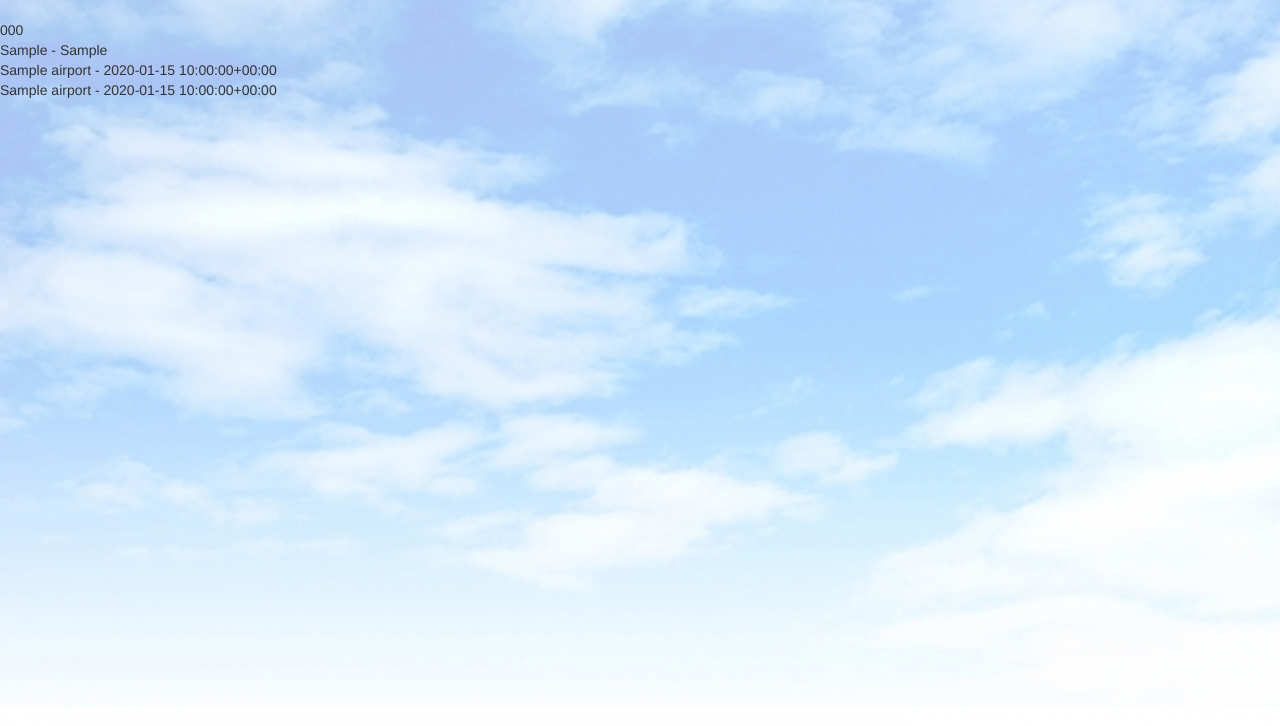
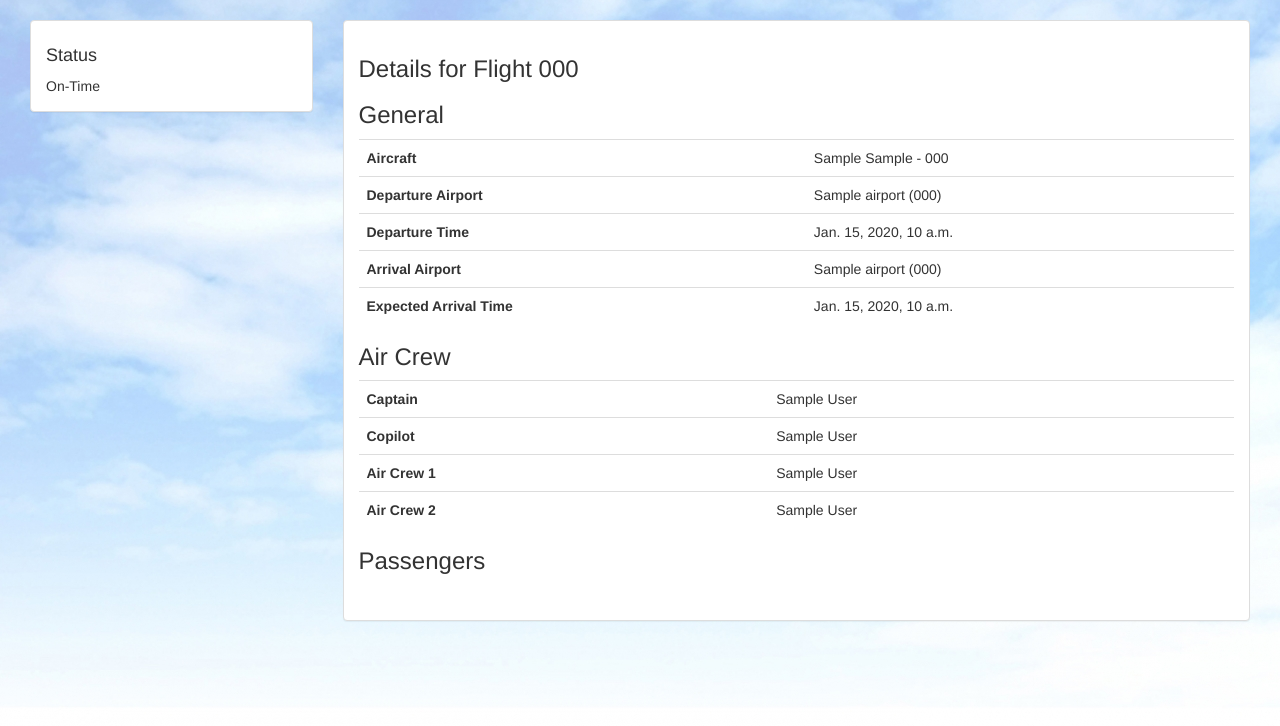
Before and after one commit to Jboulery/airline, a Django app: page /flight/1/ in a window 1280 px wide. Shown: the part 52-778 px from the top of the page. Run offline with Django 3.2, Linux system fonts and the light colour scheme; tables that the repository leaves empty hold one stand-in row (values such as "Sample post"); some libraries are stand-ins or nearby versions.

Commit message:
Ajout des pages de modifications des vols et mise en page de detail.html

```diff
--- a/airline/urls.py
+++ b/airline/urls.py
@@ -3,5 +3,5 @@ from django.contrib import admin
 
 urlpatterns = [
     url(r'^admin/', admin.site.urls),
-    url(r'^flight/', include('flight.urls'))
+    url(r'^', include('flight.urls'))
 ]
--- a/flight/models.py
+++ b/flight/models.py
@@ -1,4 +1,5 @@
 from django.db import models
+from django.core.urlresolvers import reverse
 
 
 class Person(models.Model):
@@ -28,7 +29,7 @@ class Plane(models.Model):
     nb_col_of_seats = models.PositiveSmallIntegerField()
 
     def __str__(self):
-        return self.manufacturer + ' - ' + self.aircraft_model
+        return self.manufacturer + ' ' + self.aircraft_model + ' - ' + self.registration_number
 
 class Airport(models.Model):
     three_letters_code = models.CharField(max_length=3) #Regex Validator needed
@@ -63,6 +64,9 @@ class Flight(models.Model):
     departure = models.ForeignKey(Departure, on_delete=models.CASCADE)
     arrival = models.ForeignKey(Arrival, on_delete=models.CASCADE)
 
+    def get_absolute_url(self):
+        return reverse('flight:detail', kwargs={'pk': self.pk})
+
     def __str__(self):
         return self.flight_number
 
--- a/flight/templates/flight/detail.html
+++ b/flight/templates/flight/detail.html
@@ -2,8 +2,94 @@
 {% block title %}Flight {{flight.flight_number}}{% endblock %}
 
 {% block body %}
-    {{ flight.flight_number }}<br>
-    {{ flight.plane }}<br>
-    {{ flight.departure }}<br>
-    {{ flight.arrival }}<br>
+
+    <div class="container-fluid flights-container">
+
+        <!-- Left Flight Search -->
+        <div class="col-sm-4 col-md-3">
+            <div class="panel panel-default">
+                <div class="panel-body">
+                    <h4>Status</h4>
+                    <div>
+                        On-Time
+                    </div>
+                </div>
+            </div>
+        </div>
+
+        <!-- Right Details List -->
+        <div class="col-sm-8 col-md-9">
+
+            <div class="panel panel-default">
+                <div class="panel-body">
+
+                    <h3>Details for Flight {{flight.flight_number}}</h3>
+
+                    {% if error_message %}
+                        <p><strong>{{error_message}}</strong></p>
+                    {% endif %}
+
+                    <h3>General</h3>
+                    <table class="table" id="generalDetailsTable">
+                        <tbody>
+                            <tr>
+                              <th>Aircraft</th>
+                                <td>{{flight.plane}}</td>
+                            </tr>
+                            <tr>
+                              <th>Departure Airport</th>
+                                <td>{{flight.departure.airport}}</td>
+                            </tr>
+                            <tr>
+                              <th>Departure Time</th>
+                                <td>{{flight.departure.time}}</td>
+                            </tr>
+                            <tr>
+                                <th>Arrival Airport</th>
+                                <td>{{flight.arrival.airport}}</td>
+                            </tr>
+                            <tr>
+                                <th>Expected Arrival Time</th>
+                                <td>{{flight.arrival.time}}</td>
+                            </tr>
+                        </tbody>
+                    </table>
+
+                    <h3>Air Crew</h3>
+
+                    <table class="table" id="crewDetailsTable">
+                        <tbody>
+                            <tr>
+                              <th>Captain</th>
+                                <td>{{flight.departure.pilot_1}}</td>
+                            </tr>
+                            <tr>
+                              <th>Copilot</th>
+                                <td>{{flight.departure.pilot_2}}</td>
+                            </tr>
+                            <tr>
+                              <th>Air Crew 1</th>
+                                <td>{{flight.departure.aircrew_1}}</td>
+                            </tr>
+                            <tr>
+                                <th>Air Crew 2</th>
+                                <td>{{flight.departure.aircrew_2}}</td>
+                            </tr>
+                        </tbody>
+                    </table>
+
+                    <h3>Passengers</h3>
+
+                    <table class="table" id="passengersDetailsTable">
+                        <tbody>
+                        </tbody>
+                    </table>
+
+                </div>
+            </div>
+
+        </div>
+
+    </div>
+
 {% endblock %}
--- a/flight/urls.py
+++ b/flight/urls.py
@@ -4,9 +4,18 @@ from . import views
 app_name = 'flight'
 
 urlpatterns = [
-    #/flight
+    #/
     url(r'^$', views.IndexView.as_view(), name='index'),
 
-    #/flight/<flight_id>
-    url(r'^(?P<pk>[0-9]+)/$', views.DetailView.as_view(), name='detail')
+    #/flight/<flight_id>/
+    url(r'^flight/(?P<pk>[0-9]+)/$', views.DetailView.as_view(), name='detail'),
+
+    #/flight/add
+    url(r'^flight/add/$', views.FlightCreate.as_view(), name='flight-add'),
+
+    #/flight/<flight_id>/update/
+    url(r'^flight/(?P<pk>[0-9]+)/update/$', views.FlightUpdate.as_view(), name='flight-update'),
+
+    #/flight/<flight_id>/delete/
+    url(r'^flight/(?P<pk>[0-9]+)/delete/$', views.FlightDelete.as_view(), name='flight-delete'),
 ]
--- a/flight/views.py
+++ b/flight/views.py
@@ -1,5 +1,8 @@
 from django.views import generic
+from django.views.generic import CreateView, UpdateView, DeleteView
+from django.core.urlresolvers import reverse_lazy
 from .models import Flight
+
 
 class IndexView(generic.ListView):
     template_name = 'flight/index.html'
@@ -12,3 +15,18 @@ class IndexView(generic.ListView):
 class DetailView(generic.DetailView):
     model = Flight
     template_name = 'flight/detail.html'
+
+
+class FlightCreate(CreateView):
+    model = Flight
+    fields = ['flight_number', 'plane', 'departure', 'arrival']
+
+
+class FlightUpdate(UpdateView):
+    model = Flight
+    fields = ['flight_number', 'plane', 'departure', 'arrival']
+
+
+class FlightDelete(DeleteView):
+    model = Flight
+    success_url = reverse_lazy('flight:index')
```
Also changed, not shown: flight/templates/flight/flight_form.html (added, +34 -0 lines), flight/templates/flight/form-template.html (added, +9 -0 lines), flight/templates/flight/index.html (+11 -1 lines).
